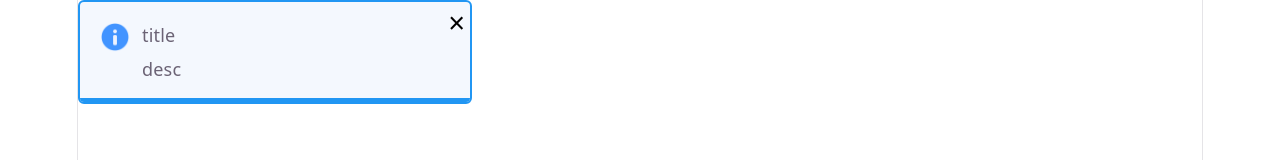
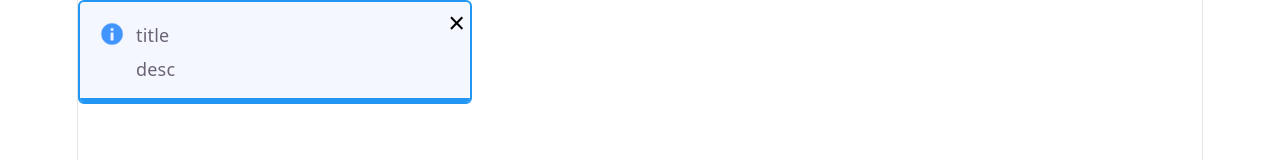
Before and after one commit to kiran-kharsel/toast-notification, a React (Vite) app: page / in a window 1280 px wide. Shown: the top 160 px of the page. Built offline with nearby package versions, Linux system fonts and the light colour scheme.

Commit message:
style: add stylling to toat-cta element and give default size to icon

```diff
--- a/src/toast-notification/ToastNotification.jsx
+++ b/src/toast-notification/ToastNotification.jsx
@@ -11,7 +11,7 @@ function ToastNotification() {
         <button className='toast-close'>&times;</button>
         <div className="toast-content">
             <div className="toast-info">
-                <img className='info-icon' src={infoIcon} alt="" />
+                <img className='info-icon' height={'24px'} width={'24px'} src={infoIcon} alt="" />
                 <div className="toast-title-desc">
                     <span>title</span>
                     <span>desc</span>
--- a/src/toast-notification/style.css
+++ b/src/toast-notification/style.css
@@ -44,8 +44,9 @@
     width: 100%;
 }
 
-.info-icon{
-    width: 30px;
+.toast-cta{
+    max-height: 100px;
+    max-width: 100px;
 }
 
 .toast-title-desc{
```
